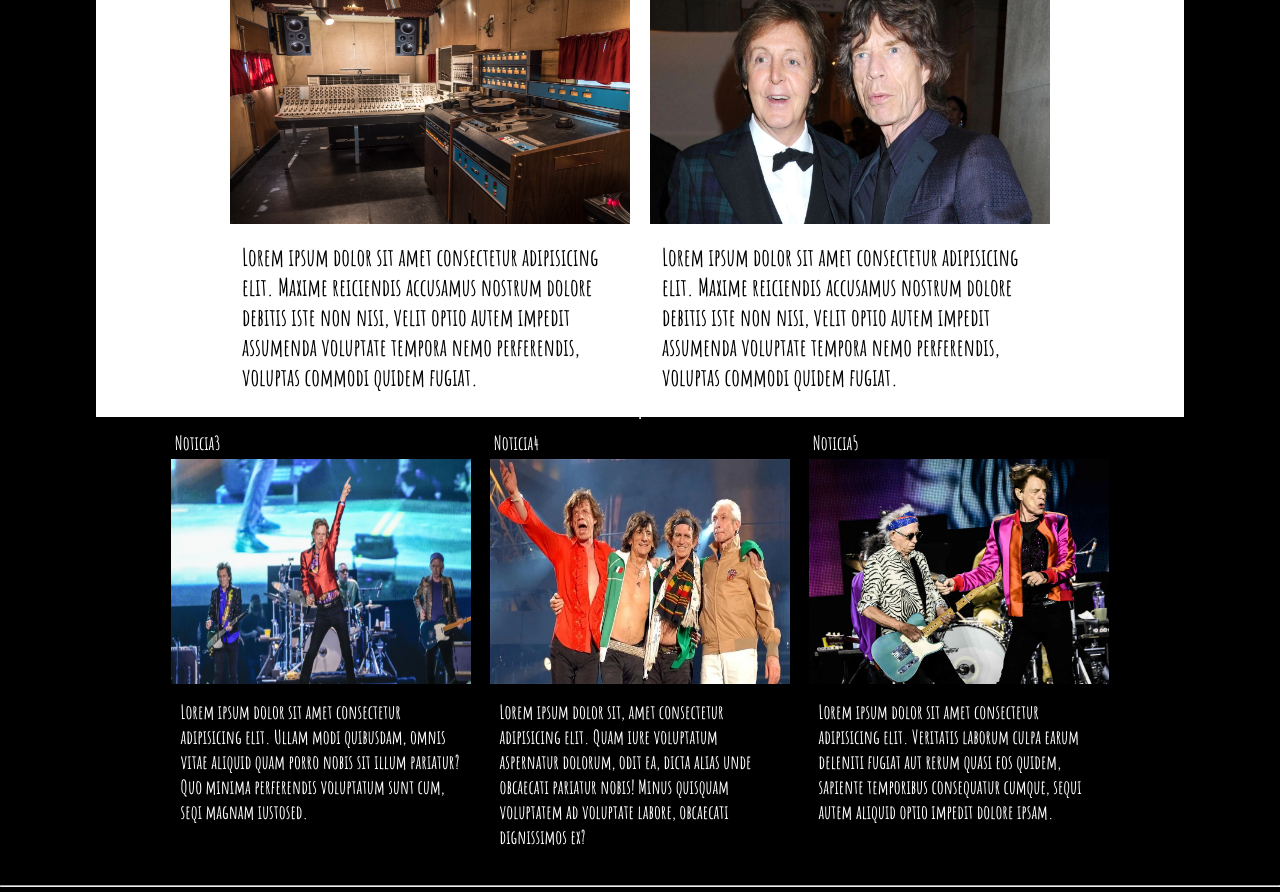
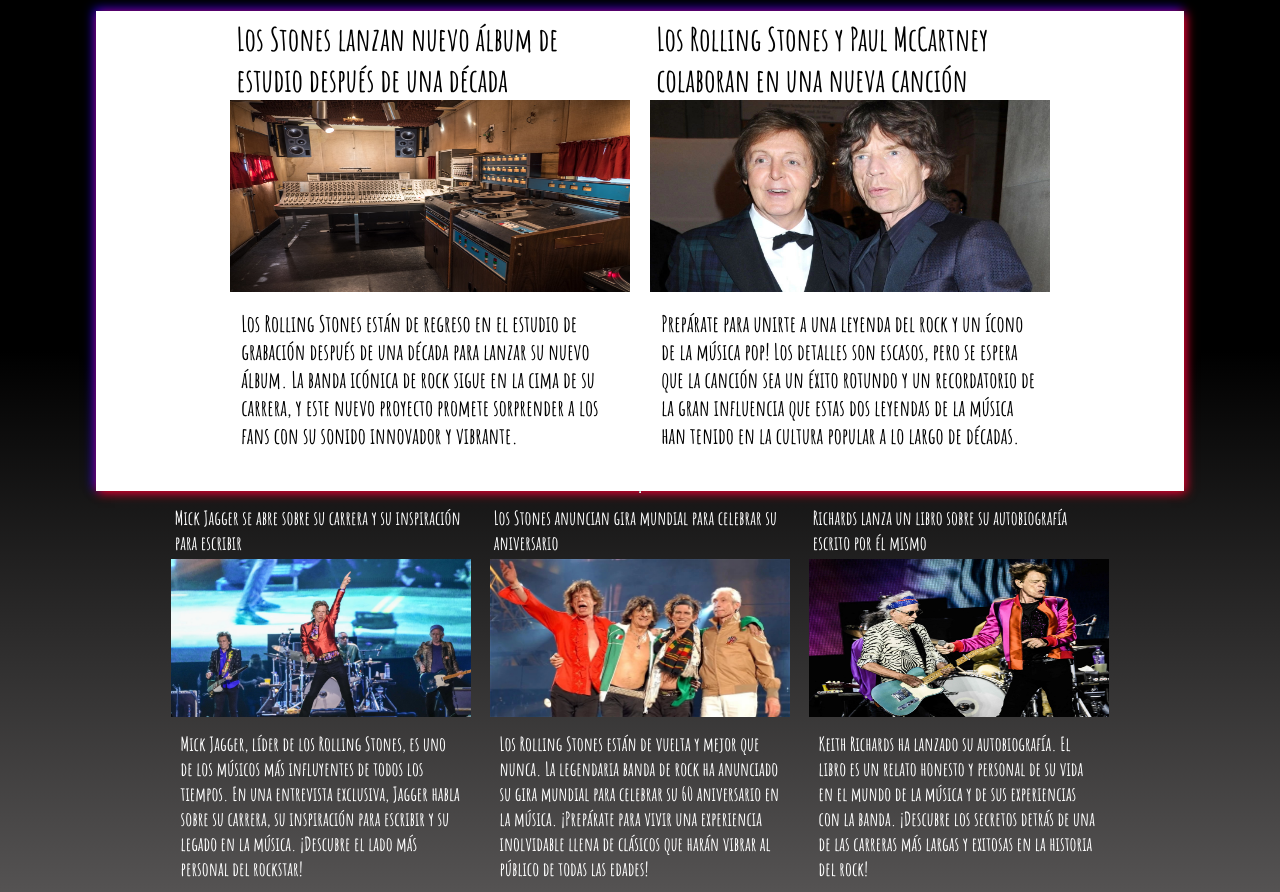
Before and after one commit to luzscarpati/proyecto-coder, a plain HTML site: page index.html in a window 1280 px wide. Shown: the part 345-1237 px from the top of the page. Drawn offline with Linux system fonts and the light colour scheme.

Commit message:
Implementación de primeras animaciones en el header, footer e index

```diff
--- a/index.html
+++ b/index.html
@@ -32,51 +32,35 @@
     <main class="main__index">
         <section class="noticias__destacadas">
             <article class="tarjeta__notis">
-                <h3>NOTICIA1</h3>
+                <h3>Los Stones lanzan nuevo álbum de estudio después de una década</h3>
                 <img class="img__destacada" src="./img/estudio-movil.jpg" alt="Estudio movil">
-                <p>Lorem ipsum dolor sit amet consectetur adipisicing elit. Maxime reiciendis accusamus nostrum dolore
-                    debitis iste non nisi, velit optio autem impedit assumenda voluptate tempora nemo perferendis,
-                    voluptas commodi quidem fugiat.</p>
+                <p>Los Rolling Stones están de regreso en el estudio de grabación después de una década para lanzar su nuevo álbum. La banda icónica de rock sigue en la cima de su carrera, y este nuevo proyecto promete sorprender a los fans con su sonido innovador y vibrante.</p>
             </article>
             <article class="tarjeta__notis">
-                <h3>NOTICIA2</h3>
+                <h3>Los Rolling Stones y Paul McCartney colaboran en una nueva canción</h3>
                 <img class="img__destacada" src="./img/mick-paul.jpg" alt="Mick Jagger y Paul McCartney">
-                <p>Lorem ipsum dolor sit amet consectetur adipisicing elit. Maxime reiciendis accusamus nostrum dolore
-                    debitis iste non nisi, velit optio autem impedit assumenda voluptate tempora nemo perferendis,
-                    voluptas commodi quidem fugiat.</p>
+                <p>Prepárate para unirte a una leyenda del rock y un ícono de la música pop! Los detalles son escasos, pero se espera que la canción sea un éxito rotundo y un recordatorio de la gran influencia que estas dos leyendas de la música han tenido en la cultura popular a lo largo de décadas.</p>
             </article>
         </section>
         <hr>
         <section class="secccion__notis-secundarias">
             <article class="noticia__secundaria">
-                <h4 class="titulo-noti-secundaria">Noticia3</h4>
+                <h4 class="titulo-noti-secundaria">Mick Jagger se abre sobre su carrera y su inspiración para escribir</h4>
                 <img src="./img/rolling1.jpg" alt="Jagger bailando en el escenario" class="img__secundaria">
-                <p>Lorem ipsum dolor sit amet consectetur adipisicing elit. Ullam modi quibusdam, omnis vitae
-                    aliquid
-                    quam porro nobis sit illum pariatur? Quo minima perferendis voluptatum sunt cum, seqi
-                    magnam
-                    iustosed.
+                <p> Mick Jagger, líder de los Rolling Stones, es uno de los músicos más influyentes de todos los tiempos. En una entrevista exclusiva, Jagger habla sobre su carrera, su inspiración para escribir y su legado en la música. ¡Descubre el lado más personal del rockstar!
                 </p>
             </article>
             <article class="noticia__secundaria">
-                <h4 class="titulo-noti-secundaria">Noticia4</h4>
+                <h4 class="titulo-noti-secundaria">Los Stones anuncian gira mundial para celebrar su aniversario</h4>
                 <img src="./img/rolling2.jpg" alt="Mick Jagger, Ronnie Wood, Keith Richards y Charlie Watts"
                     class="img__secundaria">
-                <p>Lorem ipsum dolor sit, amet consectetur adipisicing elit. Quam iure voluptatum aspernatur
-                    dolorum,
-                    odit ea, dicta alias unde obcaecati pariatur nobis! Minus quisquam voluptatem ad voluptate
-                    labore,
-                    obcaecati dignissimos ex?
+                <p>Los Rolling Stones están de vuelta y mejor que nunca. La legendaria banda de rock ha anunciado su gira mundial para celebrar su 60 aniversario en la música. ¡Prepárate para vivir una experiencia inolvidable llena de clásicos que harán vibrar al público de todas las edades!
                 </p>
             </article>
             <article class="noticia__secundaria">
-                <h4 class="titulo-noti-secundaria">Noticia5</h4>
+                <h4 class="titulo-noti-secundaria">Richards lanza un libro sobre su autobiografía escrito por él mismo</h4>
                 <img src="./img/rolling3.jpg" alt="Mick Jagger y Keith Richards" class="img__secundaria">
-                <p>Lorem ipsum dolor sit amet consectetur adipisicing elit. Veritatis laborum culpa earum
-                    deleniti
-                    fugiat aut rerum quasi eos quidem, sapiente temporibus consequatur cumque, sequi autem
-                    aliquid optio
-                    impedit dolore ipsam.
+                <p>Keith Richards ha lanzado su autobiografía. El libro es un relato honesto y personal de su vida en el mundo de la música y de sus experiencias con la banda. ¡Descubre los secretos detrás de una de las carreras más largas y exitosas en la historia del rock!
                 </p>
             </article>
         </section>
--- a/scss/_base.scss
+++ b/scss/_base.scss
@@ -1,7 +1,10 @@
-$background-color: black;
+$background-color: linear-gradient(black 0% 50%, rgb(87, 85, 85) 90% 100%);
 $font-family: "Amatic SC";
 $font-color: white;
-
+$text-shadow: 5px 5px 10px red, -7px -7px 10px blue;
+$box-shadow: 2px 2px 10px red, -2px -2px 10px blue;
+$box-shadow-inset: 2px 2px 10px red inset, -2px -2px 10px blue inset;
+$box-shadow-button: 2px 2px 70px red, -2px -2px 70px blue;
 * {
     margin: 0;
     padding: 0;
@@ -35,7 +38,7 @@ $font-color: white;
 
 body {
     font-family: $font-family;
-    background-color: $background-color;
+    background: $background-color;
     letter-spacing: normal;
     overflow-x: hidden;
     color: $font-color;
@@ -49,6 +52,7 @@ body {
         color: $font-color;
         &:hover {
             color: red;
+            text-shadow: $text-shadow;
         }
     }
     h2 {
--- a/scss/componets/_footer.scss
+++ b/scss/componets/_footer.scss
@@ -12,7 +12,12 @@ footer {
         }
 
         .img-redes {
+            border-radius: 50%;
         width: 30px;
+        &:hover {
+            box-shadow: $box-shadow;
+            filter: invert(1) hue-rotate(45deg);
+        }
         @include tablet() {
             margin-top: 1em;
              width: 50px;
--- a/scss/componets/_header.scss
+++ b/scss/componets/_header.scss
@@ -5,23 +5,8 @@ header {
         .lengua {
         width: 20vw;
         &:hover {
-        width: 22vw;}
-        @include tablet(){
-        & {
-            width: 25vw;
-            &:hover {
-            width: 27vw;
-            }
-        }
-        }
-        @include desktop() {
-        & {
-            width: 15vw;
-            &:hover {
-            width: 17vw;
-            }
-        }
-        }
+        transform: scale(1.1);}
+
         }
 
         .nav__header {
@@ -45,6 +30,7 @@ header {
         font-size: 2.5rem;
         text-align: center;
         line-height: 120%;
+        text-shadow: $text-shadow;
         @include tablet(){
             font-size: 3.8rem;
         }
--- a/scss/pages/_index.scss
+++ b/scss/pages/_index.scss
@@ -9,12 +9,24 @@
         width: 85vw;
         gap: 20px;
         margin-top: 1.2em;
+        box-shadow: $box-shadow;
 
         .tarjeta__notis {
             width: 250px;
             height: 350px;
             overflow: hidden;
             font-weight: 700;
+
+            h3 {
+                margin-top: 0.2em;
+                margin-left: 0.2em;
+                font-weight: bold;
+                font-size: 1rem;
+                @include desktop {
+                  font-size: 2rem;
+                }
+                }
+
             @include tablet(){
                 width: 210px;
                 height: 350px;
@@ -25,21 +37,19 @@
                 font-size: 1.5rem;
             }
             }
-              h3 {
-              margin-top: 0.2em;
-              margin-left: 0.2em;
-              font-weight: bold;
-              font-size: 1.2rem;
-              @include desktop {
-                font-size: 2rem;
-              }
-              }
-
              .img__destacada {
               width: 100%;
-            height: 50%;
+            height: 40%;
               overflow: hidden;
-
+            }
+            p {
+                font-size: 1rem;
+                @include tablet(){
+                  font-size: .9rem;
+                }
+                @include desktop {
+                    font-size: 1.4rem;
+                }
             }
         }
     }
@@ -60,13 +70,16 @@
             .img__secundaria {
             width: 100%;
             height: 50%;
+            @include tablet(){
+                height: 35%;
+            }
             }
             h4 {
             margin: 0.2em 0.2em 0.2em 0.2em;
             }
         @include tablet() {
             width: 170px;
-            height: 280px;
+            height: 380px;
             overflow: hidden;
             font-weight: 700;
             font-size: 1rem;
```
Also changed, not shown: styles/styles.css, 1 other file.
